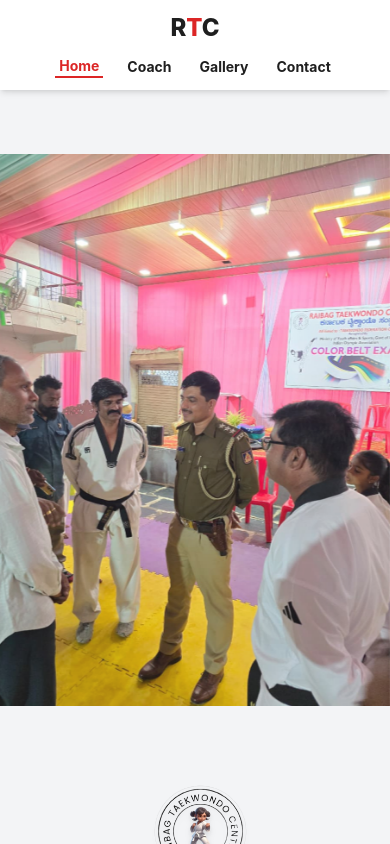
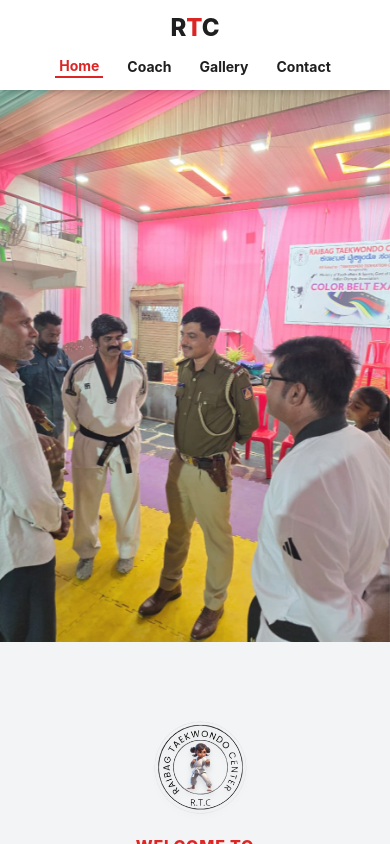
Before and after one commit to rohan-2510/RTC-F, a React app: page / in a window 390 px wide. Shown: the top 844 px of the page. Built offline with nearby package versions, Linux system fonts and the light colour scheme; the HTML template or start-up script is replaced by a standard one.

Commit message:
Alignment

```diff
--- a/src/pages/Home.jsx
+++ b/src/pages/Home.jsx
@@ -23,7 +23,7 @@ const Home = () => {
     return (
         <div className="flex flex-col">
             {/* Hero Section */}
-            <section className="bg-light relative min-h-[90vh] lg:min-h-[85vh] flex flex-col lg:block items-center overflow-hidden pt-16 lg:pt-0">
+            <section className="bg-light relative min-h-[90vh] lg:min-h-[85vh] flex flex-col lg:block items-center overflow-hidden lg:pt-0">
                 {/* Background Image Slider (Native ratio on mobile, Anchored right on desktop) */}
                 <div className="relative w-full lg:absolute lg:top-0 lg:right-0 lg:w-[56%] lg:h-[85%] z-0 bg-light shadow-inner lg:shadow-none mb-8 lg:mb-0">
 
```
